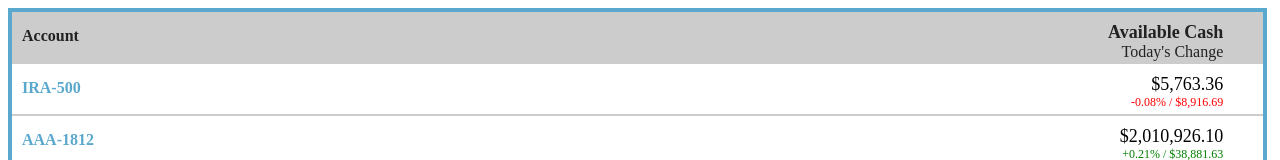
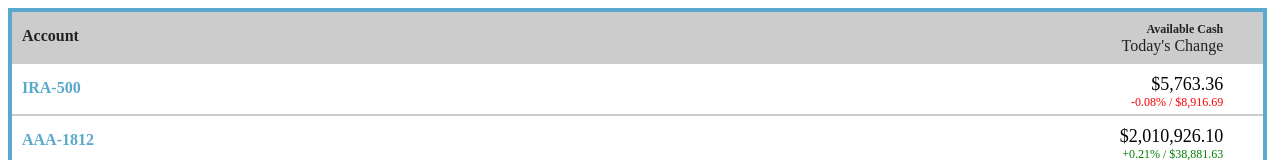
Before and after one commit to shivendra143/angular-yrxnt7, an Angular app: page / in a window 1280 px wide. Shown: the top 160 px of the page. Built offline with nearby package versions, Linux system fonts and the light colour scheme.

Commit message:
2 files modified

```diff
--- a/src/app/app.component.css
+++ b/src/app/app.component.css
@@ -59,6 +59,9 @@
 .data{
  font-weight: normal;
 }
+.mainhead{
+  font-size: 12px;
+}
 .head{
   font-size: 18px;
 }
--- a/src/app/app.component.html
+++ b/src/app/app.component.html
@@ -2,7 +2,7 @@
      <div class="rowhead">
           <div class="leftdatahead">Account</div>
           <div class="rightdatahead">
-               <div class="head">Available Cash</div>
+               <div class="mainhead">Available Cash</div>
                <div class="data">Today's Change</div>
           </div>
      </div>
```
